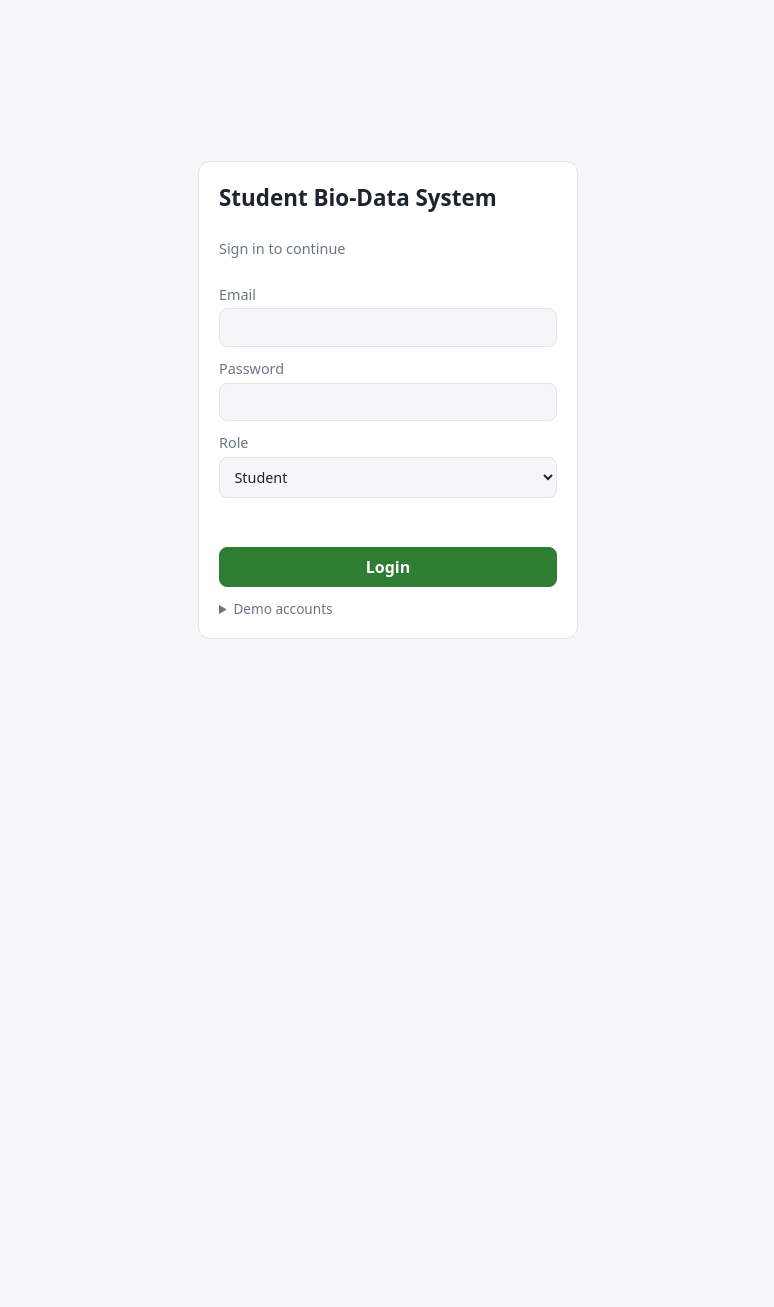
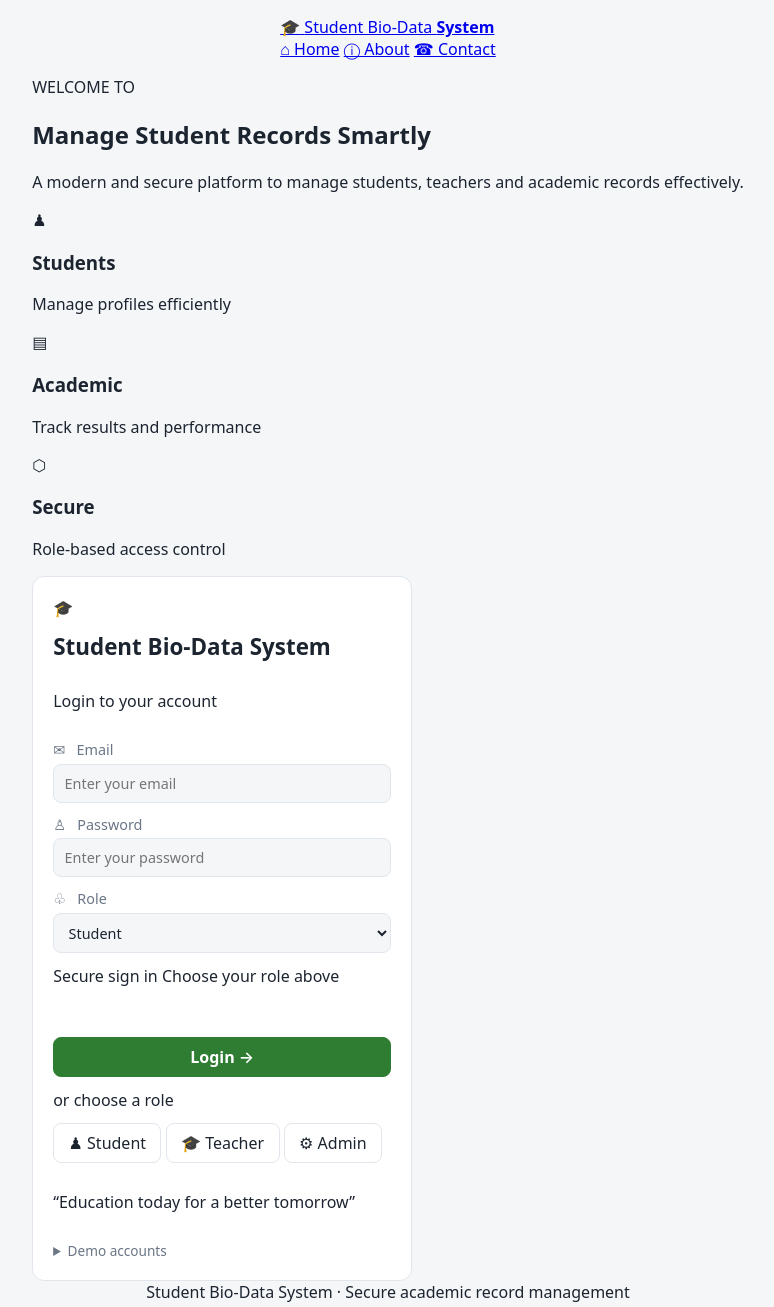
Before and after one commit to phanicharan2918mrs-ops/Student-BioData-System, a website: page frontend/index.html in a window 1280 px wide. Shown: the whole page, without its empty margins (252-1026 px from the left). Before the commit the page ends 800 px from the top, so only its background shows below. Drawn offline with Linux system fonts and the light colour scheme.

Commit message:
Update index.html

```diff
--- a/frontend/index.html
+++ b/frontend/index.html
@@ -1,36 +1,123 @@
+
 <!DOCTYPE html>
 <html lang="en">
 <head>
   <meta charset="UTF-8">
   <meta name="viewport" content="width=device-width, initial-scale=1">
+  <meta name="theme-color" content="#07152f">
   <title>Student Bio-Data System</title>
   <link rel="stylesheet" href="style.css">
 </head>
 <body>
-  <!-- Login -->
-  <main id="loginView" class="login hidden">
-    <form id="loginForm" class="card login-card">
-      <h1>Student Bio-Data System</h1>
-      <p class="muted">Sign in to continue</p>
-      <label>Email<input name="email" type="email" autocomplete="username" required></label>
-      <label>Password<input name="password" type="password" autocomplete="current-password" required></label>
-      <label>Role
-        <select name="role"><option>Admin</option><option>Teacher</option><option selected>Student</option></select>
+  <!-- Login landing page -->
+  <main id="loginView" class="login login-landing hidden">
+    <header class="landing-header">
+      <a class="brand" href="#" aria-label="Student Bio-Data System home">
+        <span class="cap-logo">🎓</span>
+        <span>Student Bio-Data <b>System</b></span>
+      </a>
+      <nav class="landing-nav" aria-label="Main navigation">
+        <a href="#welcome">⌂ Home</a>
+        <a href="#features">ⓘ About</a>
+        <a href="#contact">☎ Contact</a>
+      </nav>
+    </header>
+
+    <div class="landing-main">
+      <section class="hero" id="welcome">
+        <p class="eyebrow">WELCOME TO</p>
+        <h2>Manage <span>Student Records</span> Smartly</h2>
+        <p class="hero-description">
+          A modern and secure platform to manage students,
+          teachers and academic records effectively.
+        </p>
+
+        <div class="feature-list" id="features">
+          <article class="feature">
+            <div class="feature-icon student-icon">♟</div>
+            <h3>Students</h3>
+            <p>Manage profiles efficiently</p>
+          </article>
+          <article class="feature">
+            <div class="feature-icon academic-icon">▤</div>
+            <h3>Academic</h3>
+            <p>Track results and performance</p>
+          </article>
+          <article class="feature">
+            <div class="feature-icon secure-icon">⬡</div>
+            <h3>Secure</h3>
+            <p>Role-based access control</p>
+          </article>
+        </div>
+      </section>
+
+      <form id="loginForm" class="card login-card glass-card">
+        <div class="login-emblem">🎓</div>
+        <h1>Student Bio-Data <span>System</span></h1>
+        <p class="login-subtitle">Login to your account</p>
+
+        <label class="login-field">
+          <span>✉ &nbsp; Email</span>
+          <input name="email" type="email" placeholder="Enter your email"
+                 autocomplete="username" required>
         </label>
-      <p class="err" id="loginErr"></p>
-      <button class="primary" type="submit">Login</button>
+
+        <label class="login-field">
+          <span>♙ &nbsp; Password</span>
+          <input name="password" type="password" placeholder="Enter your password"
+                 autocomplete="current-password" required>
+        </label>
+
+        <label class="login-field">
+          <span>♧ &nbsp; Role</span>
+          <select name="role">
+            <option>Admin</option>
+            <option>Teacher</option>
+            <option selected>Student</option>
+          </select>
+        </label>
+
+        <div class="login-options">
+          <span>Secure sign in</span>
+          <span class="role-hint">Choose your role above</span>
+        </div>
+
+        <p class="err" id="loginErr" role="alert"></p>
+        <button class="primary login-submit" type="submit">
+          Login <span aria-hidden="true">→</span>
+        </button>
+
+        <div class="or-divider"><span>or choose a role</span></div>
+        <div class="role-shortcuts">
+          <button type="button" class="role-choice role-student"
+                  data-role-pick="Student">♟ Student</button>
+          <button type="button" class="role-choice role-teacher"
+                  data-role-pick="Teacher">🎓 Teacher</button>
+          <button type="button" class="role-choice role-admin"
+                  data-role-pick="Admin">⚙ Admin</button>
+        </div>
+
+        <p class="login-quote">“Education today for a better tomorrow”</p>
+
         <details class="demo">
           <summary>Demo accounts</summary>
+          <div class="demo-table-wrap">
             <table>
               <tr><td>Admin</td><td>admin@example.com</td><td>admin123</td></tr>
               <tr><td>Teacher</td><td>tom@faculty.edu</td><td>teach123</td></tr>
               <tr><td>Student</td><td>sara@student.edu</td><td>pass123</td></tr>
             </table>
+          </div>
         </details>
       </form>
+    </div>
+
+    <footer class="landing-footer" id="contact">
+      Student Bio-Data System · Secure academic record management
+    </footer>
   </main>
 
-  <!-- App -->
+  <!-- Existing application: keep this section -->
   <div id="appView" class="hidden">
     <header class="topbar">
       <strong>Student Bio-Data System</strong>
```
Lines whose indentation alone changed are shown as unchanged.
